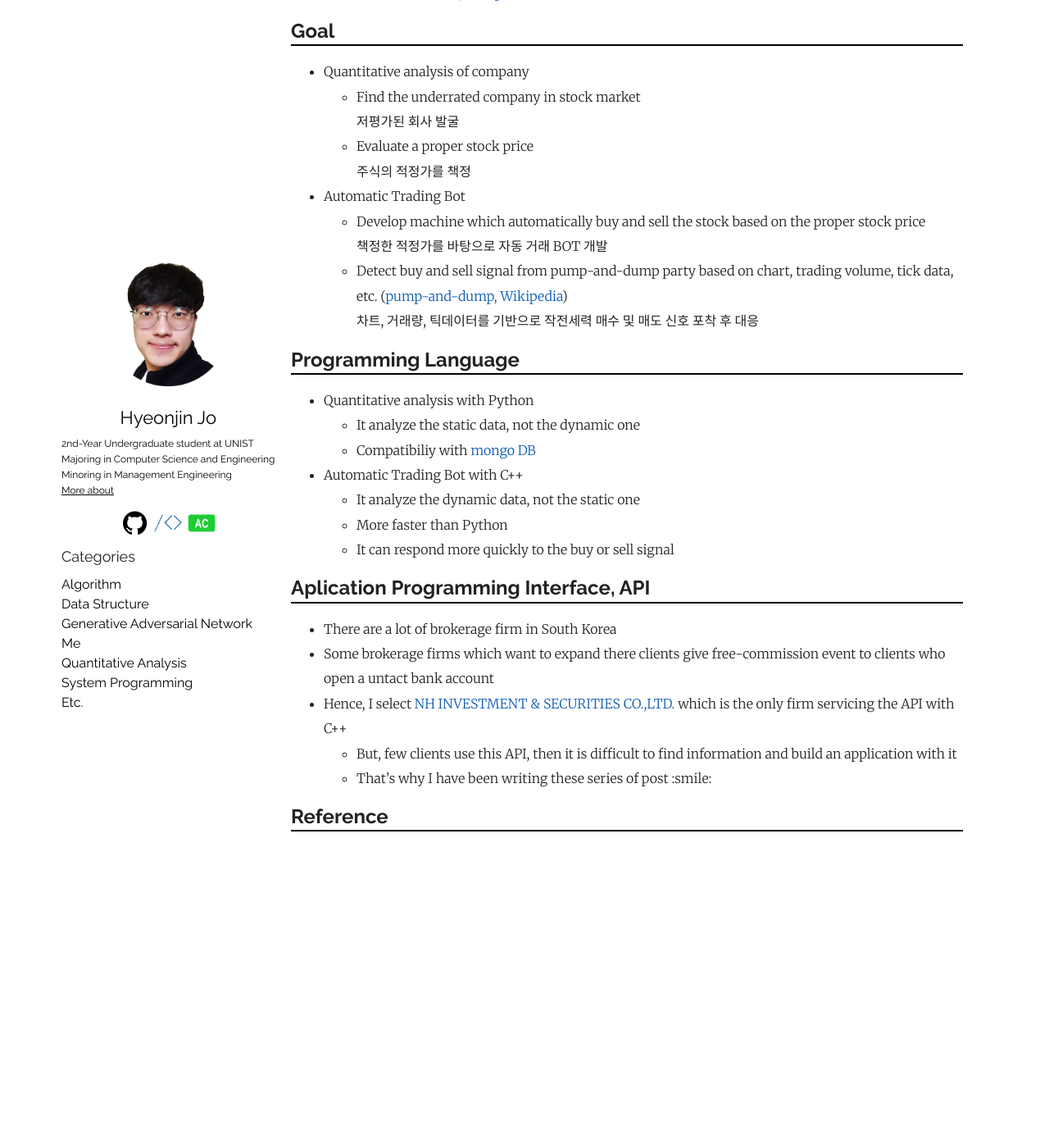
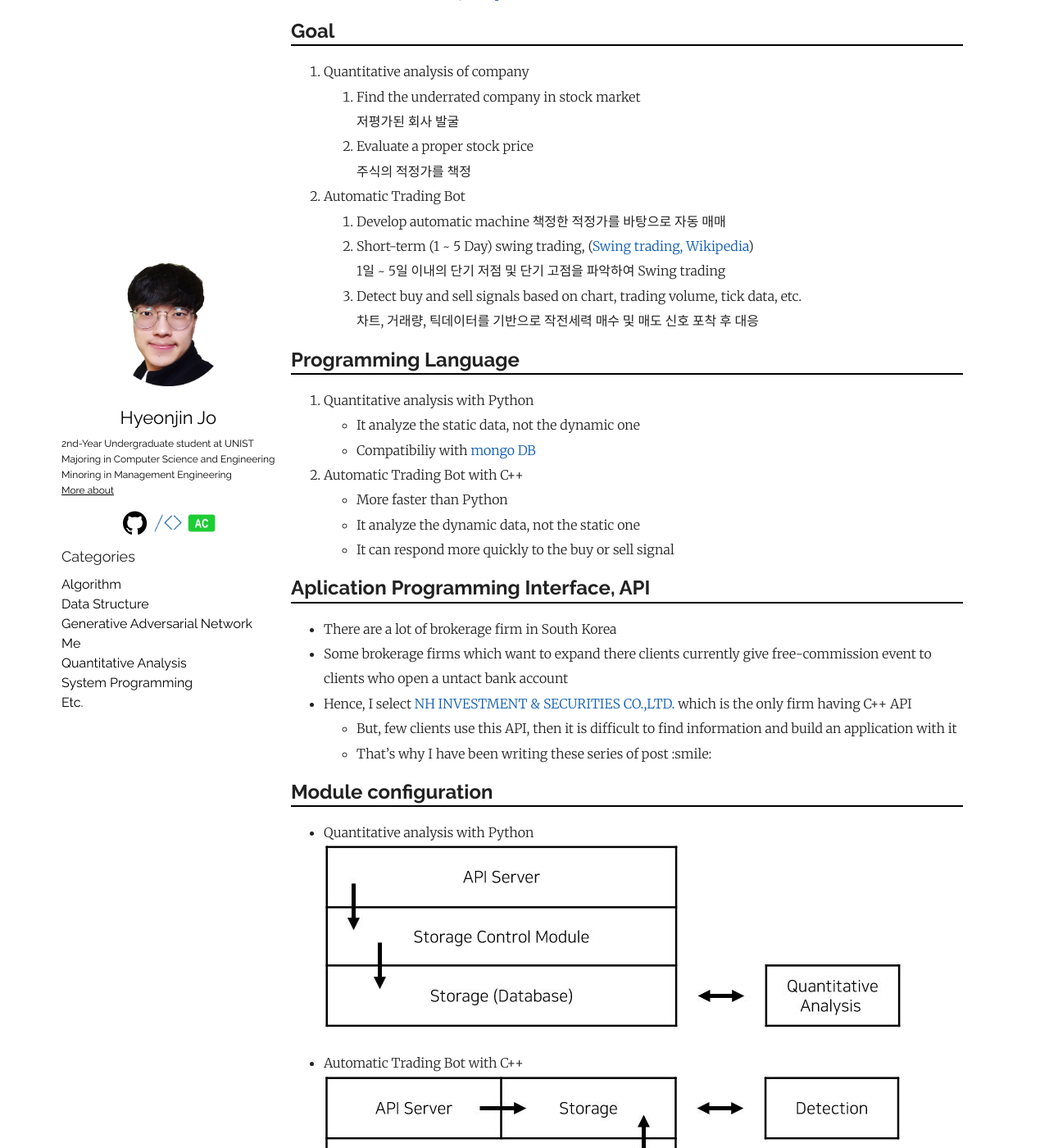
Before and after one commit to thinkin9/thinkin9.github.io, a Jekyll site: the page built from _posts/2020-07-24-Required-Knowledge.markdown, in a window 1280 px wide and 1400 px high, scrolled down 476 px. Shown: the whole window at 82% size. Built offline with Jekyll 4.4.1, drawn with Linux system fonts in a browser that asks for light colours; before the commit the page ends 1535 px from its top, so only the background shows below that; some of the changed text lies outside the part shown.

Commit message:
20200730

```diff
--- a/_posts/2020-07-24-Required-Knowledge.markdown
+++ b/_posts/2020-07-24-Required-Knowledge.markdown
@@ -14,7 +14,7 @@ categories: Quantitative_Analysis
 2. Goal
 3. Language
 4. API
-5. Reference
+5. Module configuration
 
 ## What is Quantitative Research?
 <hr style="height: 2px; border:none; margin-top: -1em; margin-bottom:0.5em; padding: 0; background:black">
@@ -24,37 +24,45 @@ categories: Quantitative_Analysis
 ## Goal
 <hr style="height: 2px; border:none; margin-top: -1em; margin-bottom:0.5em; padding: 0; background:black">
 
-* Quantitative analysis of company
-    * Find the underrated company in stock market
+1. Quantitative analysis of company
+    1. Find the underrated company in stock market
     저평가된 회사 발굴
-    * Evaluate a proper stock price
+    2. Evaluate a proper stock price
     주식의 적정가를 책정
 
-* Automatic Trading Bot
-    * Develop machine which automatically buy and sell the stock based on the proper stock price
-    책정한 적정가를 바탕으로 자동 거래 BOT 개발
-    * Detect buy and sell signal from pump-and-dump party based on chart, trading volume, tick data, etc. ([pump-and-dump, Wikipedia](https://en.wikipedia.org/wiki/Pump_and_dump))
+2. Automatic Trading Bot
+    1. Develop automatic machine
+    책정한 적정가를 바탕으로 자동 매매
+    2. Short-term (1 ~ 5 Day) swing trading, ([Swing trading, Wikipedia](https://en.wikipedia.org/wiki/Swing_trading))
+    1일 ~ 5일 이내의 단기 저점 및 단기 고점을 파악하여 Swing trading
+    3. Detect buy and sell signals based on chart, trading volume, tick data, etc.
     차트, 거래량, 틱데이터를 기반으로 작전세력 매수 및 매도 신호 포착 후 대응
 
 ## Programming Language
 <hr style="height: 2px; border:none; margin-top: -1em; margin-bottom:0.5em; padding: 0; background:black">
 
-* Quantitative analysis with Python
+1. Quantitative analysis with Python
     * It analyze the static data, not the dynamic one
     * Compatibiliy with [mongo DB](https://www.mongodb.com/https://www.mongodb.com/)
-* Automatic Trading Bot with C++
+2. Automatic Trading Bot with C++
+    * More faster than Python
     * It analyze the dynamic data, not the static one
-    * More faster than Python
     * It can respond more quickly to the buy or sell signal
 
 ## Aplication Programming Interface, API
 <hr style="height: 2px; border:none; margin-top: -1em; margin-bottom:0.5em; padding: 0; background:black">
 
 * There are a lot of brokerage firm in South Korea
-* Some brokerage firms which want to expand there clients give free-commission event to clients who open a untact bank account
-* Hence, I select [NH INVESTMENT & SECURITIES CO.,LTD.](https://www.nhqv.com/) which is the only firm servicing the API with C++
+* Some brokerage firms which want to expand there clients currently give free-commission event to clients who open a untact bank account
+* Hence, I select [NH INVESTMENT & SECURITIES CO.,LTD.](https://www.nhqv.com/) which is the only firm having C++ API
     * But, few clients use this API, then it is difficult to find information and build an application with it
     * That's why I have been writing these series of post :smile:
 
-## Reference
+## Module configuration
 <hr style="height: 2px; border:none; margin-top: -1em; margin-bottom:0.5em; padding: 0; background:black">
+
+* Quantitative analysis with Python
+    ![alt text](/img/QA.JPG)
+
+* Automatic Trading Bot with C++
+    ![alt text](/img/ATB.JPG)
--- a/_posts/2020-07-29-What's-the-Generative-Adversarial-Network.markdown
+++ b/_posts/2020-07-29-What's-the-Generative-Adversarial-Network.markdown
@@ -9,7 +9,7 @@ categories: Generative_Adversarial_Network
 ## Introduction
 <hr style="height: 2px; border:none; margin-top: -1em; margin-bottom:0.5em; padding: 0; background:black">
 
-In last two decades, many improvements of machine learning were primarily focused on discriminative modeling. For example, image classification, object detection, and object recognition. When performing discriminative modeling, each observation in the training data has a binary label based on the prediction probability. We don't care about how the data was generated, but instead want to know hao a new example should be categorized or valued. While discriminative modeling has so far provided the bulk of the impetus behind advances in machine learning, in the last three to five years many of the most interesting advancements in the field have come through innovative applications of deep leaerning to generative modeling tasks.
+In last two decades, many improvements of machine learning were primarily focused on discriminative modeling. For example, image classification, object detection, and object recognition. When performing discriminative modeling, each observation in the training data has a binary label based on the predicted probability. But we don't care about how the data was generated, instead want to know how a new example should be categorized or valued. While discriminative modeling has so far provided the bulk of the impetus behind advances in machine learning, in the last three to five years many of the most interesting advancements in the field have come through innovative applications of deep leaerning to generative modeling tasks.
 
 
 ## Advantages
```
Also changed, not shown: _posts/2020-07-01-BFS-and-DFS.markdown (+2 -36 lines), img/ATB.JPG (added), img/QA.JPG (added).
